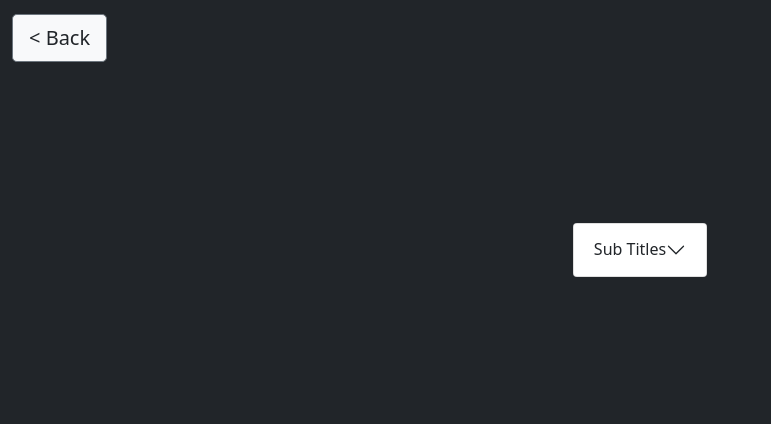
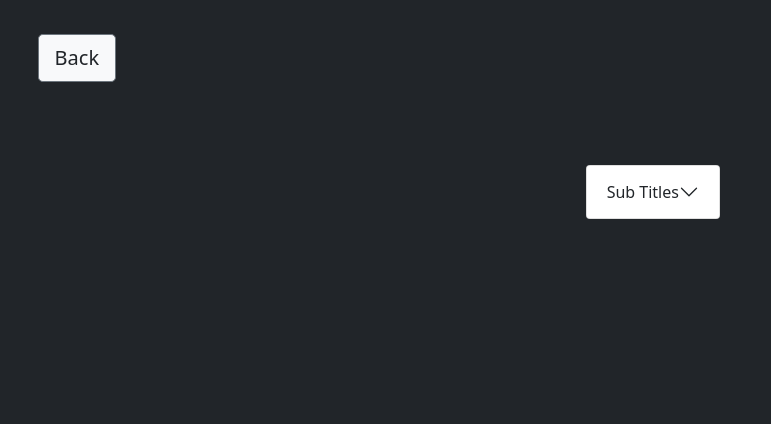
Before and after one commit to RoyalWeden/wiki-scraper, a Flask app: template app/templates/scraped.html in a window 1280 px wide. Shown: the top 424 px of the page, without its empty margins (0-771 px from the left). Run offline with Flask 2, Linux system fonts and the light colour scheme; the template is opened without the code that fills it: most values are stand-ins (such as "Sample title", 1, 10 or a date in 2020).

Commit message:
fixed margin subtitle showing

```diff
--- a/app/templates/scraped.html
+++ b/app/templates/scraped.html
@@ -11,12 +11,15 @@
         <title>{{ scraped_title }}</title>
     </head>
     <body class="bg-dark">
-        <div class="container-fluid d-flex align-items-center" style="height: 75px;">
+        <div class="row" style="position: relative; margin: 2% 0 0 2%; padding-bottom: 50px;">
+        <div class="container-fluid d-flex align-items-center">
             <nav class="navbar navbar-dark">
-                <a class="btn btn-outline-secondary text-dark btn-light btn-lg" href="/" role="button">< Back</a>
+                <a class="btn btn-outline-secondary text-dark btn-light btn-lg" href="/" role="button">Back</a>
             </nav>
         </div>
-        <div class="container-fluid d-flex align-items-center justify-content-md-center" style="height: 350px; max-width: 95%;">
+    </div>
+    <div class="row" style="position: relative; margin: 2% 0 0 2%;">
+        <div class="container-fluid d-flex align-items-center justify-content-md-center" style="max-width: 90%;">
             <div class="accordion" id="accordionFlushExample">
                 <div class="accordion-item">
                     <h2 class="accordion-header" id="flush-headingOne">
@@ -34,7 +37,7 @@
                 </div>
             </div>
         </div>
-
+    </div>
         <script src="https://cdn.jsdelivr.net/npm/bootstrap@5.0.1/dist/js/bootstrap.bundle.min.js" integrity="sha384-gtEjrD/SeCtmISkJkNUaaKMoLD0//ElJ19smozuHV6z3Iehds+3Ulb9Bn9Plx0x4" crossorigin="anonymous"></script>
     </body>
 </html>
```
